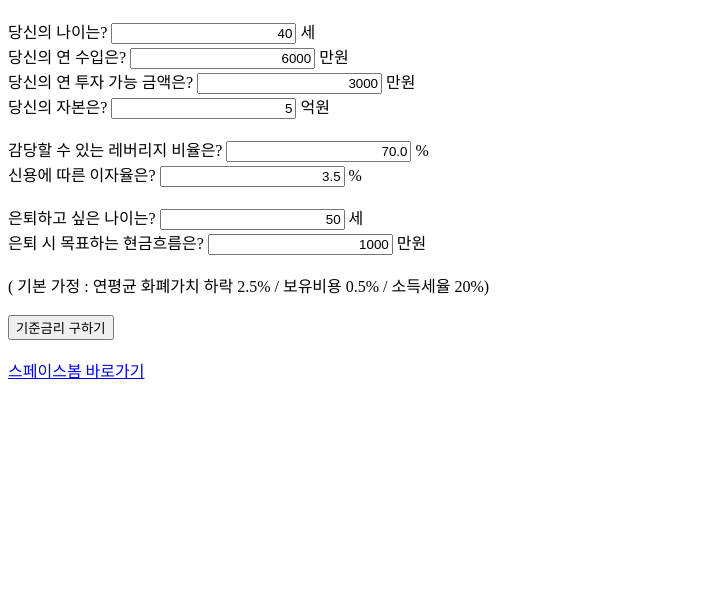
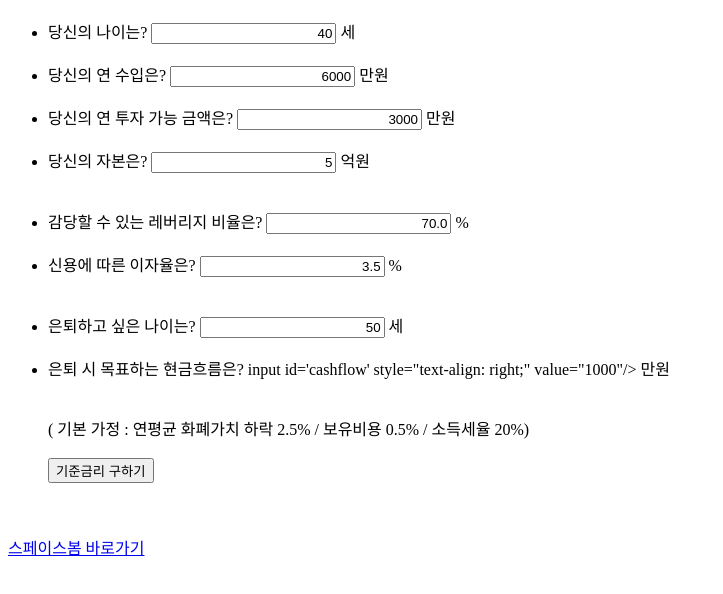
Before and after one commit to Spaceboum/003-myInterate, a plain HTML site: page index.html in a window 1280 px wide. Shown: the part 70-664 px from the top of the page, without its empty margins (0-723 px from the left). Drawn offline with nearby package versions, Linux system fonts and the light colour scheme.

Commit message:
ver. 0.9.1

```diff
--- a/index.html
+++ b/index.html
@@ -5,35 +5,34 @@
     <meta name="viewport" content="width=device-width, initial-scale=1.0">
     <title>나만의 기준금리 구하기</title>
 </head>
+
 <body>
     <h1>나만의 기준금리 구하기</h1>
+    <ul>
+        <li> 당신의 나이는?  <input id="age" style="text-align: right;" value="40"/> 세 </li> <br>
+        <li> 당신의 연 수입은? <input id="income" style="text-align: right;"    value="6000"/> 만원 </li> <br>
+        <li> 당신의 연 투자 가능 금액은? <input id='investment' style="text-align: right;" value="3000"/> 만원 </li><br>
+        <li> 당신의 자본은? <input id="capital" style="text-align: right;" value="5"/> 억원 </li><br>
 
-    <a> 당신의 나이는? </a> <input id="age" style="text-align: right;" value="40"/> 세 <br>
-    <a> 당신의 연 수입은? </a> <input id="income" style="text-align: right;"    value="6000"/> 만원 <br>
-    <a> 당신의 연 투자 가능 금액은? </a> <input id='investment' style="text-align: right;" value="3000"/> 만원 <br>
-    <a> 당신의 자본은? </a> <input id="capital" style="text-align: right;" value="5"/> 억원 <br>
+        <br>
+        <li> 감당할 수 있는 레버리지 비율은? <input id='leverage' style="text-align: right;" value="70.0"/> % </li><br>
+        <li> 신용에 따른 이자율은? <input id='interate' style="text-align: right;" value="3.5"/> % </li><br>
 
-    <br>
-    <a> 감당할 수 있는 레버리지 비율은? </a> <input id='leverage' style="text-align: right;" value="70.0"/> % <br>
-    <a> 신용에 따른 이자율은? </a> <input id='interate' style="text-align: right;" value="3.5"/> % <br>
+        <br>
+        <li> 은퇴하고 싶은 나이는? <input id='age_fired' style="text-align: right;" value="50"/> 세 </li><br>
+        <li> 은퇴 시 목표하는 현금흐름은? input id='cashflow' style="text-align: right;" value="1000"/> 만원 </li><br>
 
-    <br>
-    <a> 은퇴하고 싶은 나이는? </a> <input id='age_fired' style="text-align: right;" value="50"/> 세 <br>
-    <a> 은퇴 시 목표하는 현금흐름은? </a> <input id='cashflow' style="text-align: right;" value="1000"/> 만원 <br>
+        <br>
+        <div>( 기본 가정 : 연평균 화폐가치 하락 2.5% / 보유비용 0.5% / 소득세율 20%)</div>
+        <br>
+        <button onclick="printName()">기준금리 구하기</button>
+    </ul>
 
-    <br>
-    <div>( 기본 가정 : 연평균 화폐가치 하락 2.5% / 보유비용 0.5% / 소득세율 20%)</div>
-    <br>
-    <button onclick="printName()">기준금리 구하기</button>
     <br>
     <div id='result'></div>
     <br>
     <a href = "https://blog.naver.com/2020_lk">스페이스봄 바로가기</a>
     <div class="csv"></div>
-
-
-
-
 
     <script src="https://code.jquery.com/jquery-3.1.1.slim.min.js" integrity="sha256-/SIrNqv8h6QGKDuNoLGA4iret+kyesCkHGzVUUV0shc=" crossorigin="anonymous"></script>
 
@@ -53,8 +52,6 @@
             var cost_of_carry = 0.005;
             var income_tex_rate = 0.2;
             var inflation = 0.025;
-
-
 
             for (var i=1; i<1000; i++) {
 
@@ -96,37 +93,20 @@
                     sum_asset_j = sum_asset_j + asset_growth + purchased_asset_j;
                     sum_investment_j = sum_investment_j + net_investment_j;
                     sum_leverage_j = sum_leverage_j + leverage_growth + leverage_j;
-
                 }
-
                 if (monthly_cash_flow_j > cashflow) {
                     myinterate = i;
                     break;
                 }
-
             }
 
             ROA = myinterate/10;
             ROI = Math.round((ROA - leverage/100 * interate/100)/(1-leverage/100)*10)/10;
 
-
-            // myincome = Number(income);
-            // document.getElementById("result").innerText = name;
-            //for (var i=0; i<18400; i++ ) {
-            //        var inc = incomedata[i].total;
-            //
-            //        if ( inc < myincome ) {
-            //           brnum = i;
-            //            break;
-            //        }
-            //    }
-
         $("#result").append("<h3> 내가 목표로 해야하는 자산 대비 수익률 (ROA)는 "+ ROA +" % 입니다. </h3>");
         $("#result").append("<h3> 나의 기준금리 (투자금 대비 수익률, ROI) 는 "+ ROI +" % 입니다.</h3>");
-
         }
     </script>
 
-
 </body>
 </html>
```
